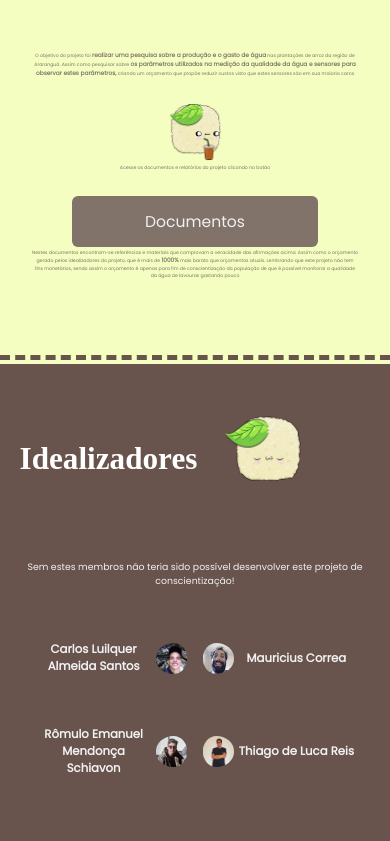
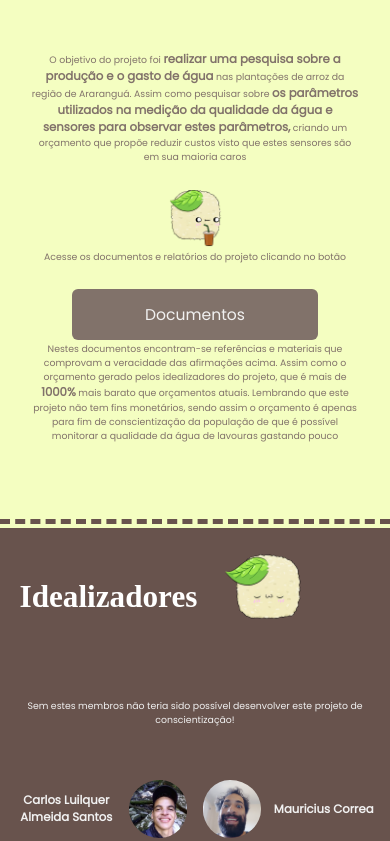
Before and after one commit to romuloschiavon/404Arroz, a plain HTML site: page index.html in a window 390 px wide. Shown: the part 1584-2425 px from the top of the page. Drawn offline with Linux system fonts and the light colour scheme; a web font is replaced by a local one.

Commit message:
finalizado v2

```diff
--- a/css/styles.css
+++ b/css/styles.css
@@ -420,6 +420,11 @@ div.pessoa{
         background-color: #f4fec1;
     }
 
+    div.container#Quarta{
+        padding: 0;
+        flex-direction: column;
+    }
+
     div.container#divisor{
         height: auto;
         overflow: hidden;
@@ -437,6 +442,14 @@ div.pessoa{
     }
 
     p.texto-padrao > strong{
+        font-size: 3vw;
+    }
+
+    p.texto-padrao-dark{
+        font-size: 2.4vw;
+    }
+
+    p.texto-padrao-dark > strong{
         font-size: 3vw;
     }
 
@@ -528,6 +541,11 @@ div.pessoa{
     img.arrozitoDivLogo{
         width: 30vw;
     }
+
+    img.foto-membro{
+        width: 15vw;
+        height: 15vw;
+    }
 }
 
 hr {
--- a/index.html
+++ b/index.html
@@ -86,7 +86,7 @@
                     <img src="./img/arrozito_cafe.gif" alt="Arrozito tomando Café" class="arrozitoTomandoCafe">
                     <div class="coluna" id="arrozito">
                         <p class="texto-padrao-dark">Acesse os documentos e relatórios do projeto clicando no botão</p>
-                        <a href="https://github.com/romuloschiavon/404Arroz/docs" target="_blank" class="btn-a">
+                        <a href="https://github.com/romuloschiavon/404Arroz/tree/master/docs" target="_blank" class="btn-a">
                             <button class="btn" id="links">Documentos</button>
                         </a>
                     </div>
```
